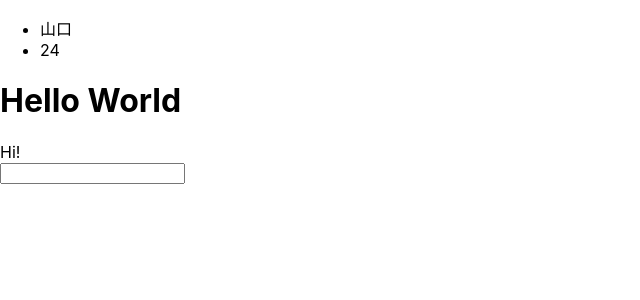
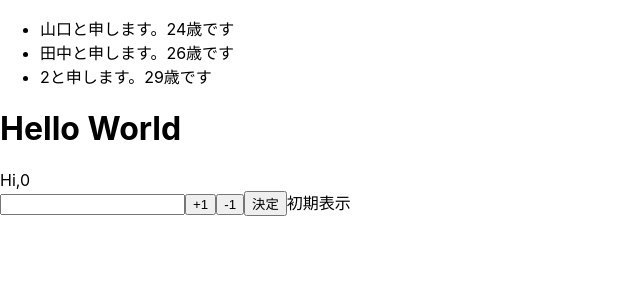
Before and after one commit to k-yama22/react-redux-crud-app, a React (Create React App) app: page / in a window 1280 px wide. Shown: the top 300 px of the page, without its empty margins (0-640 px from the left). Built offline with nearby package versions, Linux system fonts and the light colour scheme.

Commit message:
props,prop-types,Stateについてお試し実装

```diff
--- a/src/App.jsx
+++ b/src/App.jsx
@@ -1,14 +1,18 @@
-import React from "react";
-import PropTypes from "prop-types"
+import React, { useState } from "react";
+import PropTypes from "prop-types";
 
 const TodosList = (props) => {
   const { profiles } = props;
-  console.log(props)
+  console.log(props);
   return (
     <div>
       <ul>
-        {profiles.map((profile) => {
-          return <div key={profile}><li>{profile}</li></div>;
+        {profiles.map((prop, index) => {
+          return (
+            <li key={index}>
+              {prop.name}と申します。{prop.age}歳です
+            </li>
+          );
         })}
       </ul>
     </div>
@@ -16,19 +20,56 @@ const TodosList = (props) => {
 };
 
 const App = () => {
-  const profiles = ["山口", 24 ];
-  const dom = "Hi!";
-  const onClickText = () => {
-    console.log(dom);
+  const onClickPlus = () => {
+    setNum(num + 1);
+  };
+  const onClickMinus = () => {
+    setNum(num - 1);
+  };
+
+  const [text, setText] = useState("");
+  const [num, setNum] = useState(0);
+  const [labelText, setLabelText] = useState("初期表示");
+  const profiles = [
+    { name: "山口", age: 24 },
+    { name: "田中", age: 26 },
+    { name: 2, age: 29 },
+  ];
+
+  const dom = `Hi,${num}`;
+  const onChangeText = (event) => {
+    setText(event.target.value);
+  };
+  const onclickDecide = () => {
+    setLabelText(text);
   };
   return (
     <>
+      {/* <div>
+        {profiles.map((profile) => {
+          return <TodosList name={profile.name} age={profile.age} />;
+        })}
+      </div> */}
       <TodosList profiles={profiles} />
       <h1>Hello World</h1>
       <div>{dom}</div>
-      <input type="text" onClick={onClickText} />
+      <input type="text" onChange={onChangeText} value={text} />
+      <button onClick={onClickPlus}>+1</button>
+      <button onClick={onClickMinus}>-1</button>
+      <button id="decide" onClick={onclickDecide}>
+        決定
+      </button>
+      <label htmlFor="decide">{labelText}</label>
     </>
   );
 };
+TodosList.propTypes = {
+  profiles: PropTypes.arrayOf(
+    PropTypes.exact({
+      name: PropTypes.string,
+      age: PropTypes.number,
+    })
+  ),
+};
 
 export default App;
```
